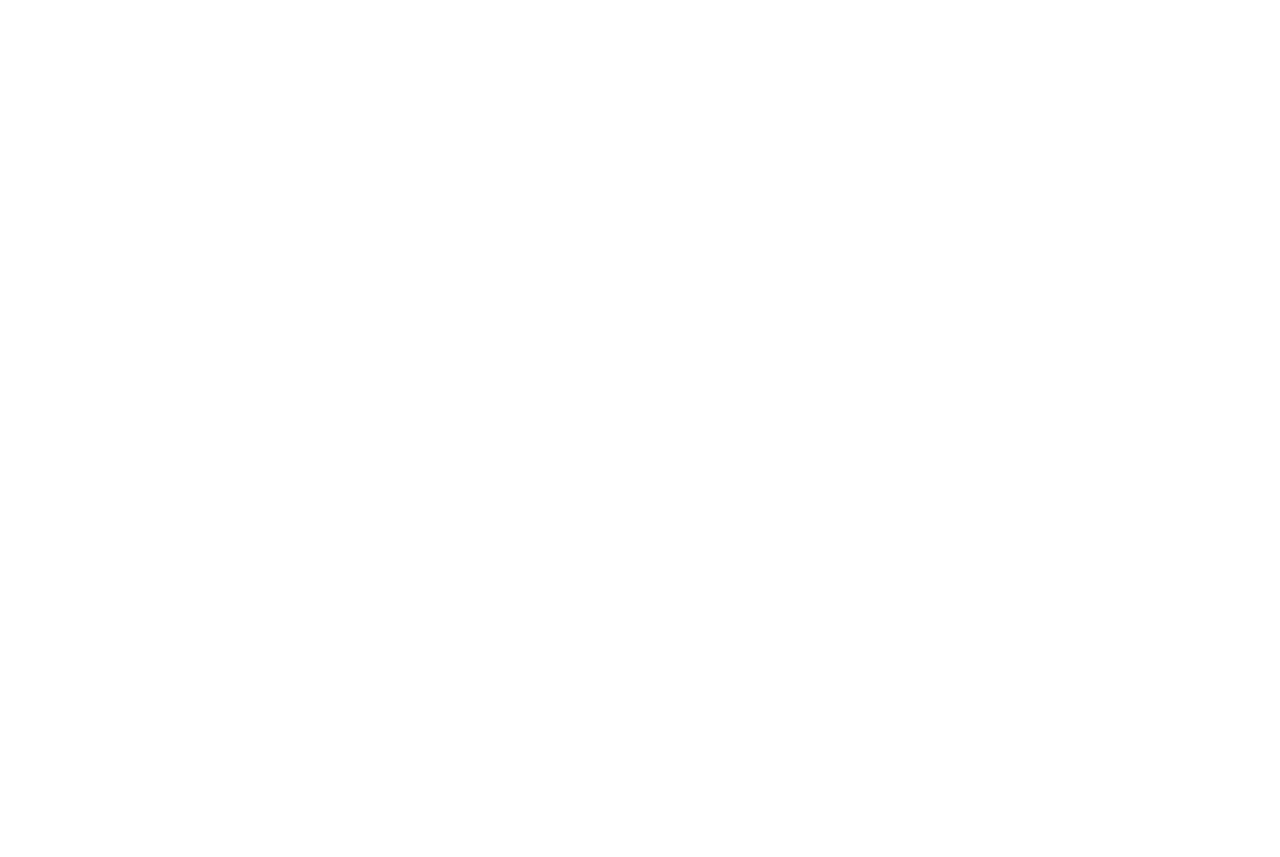
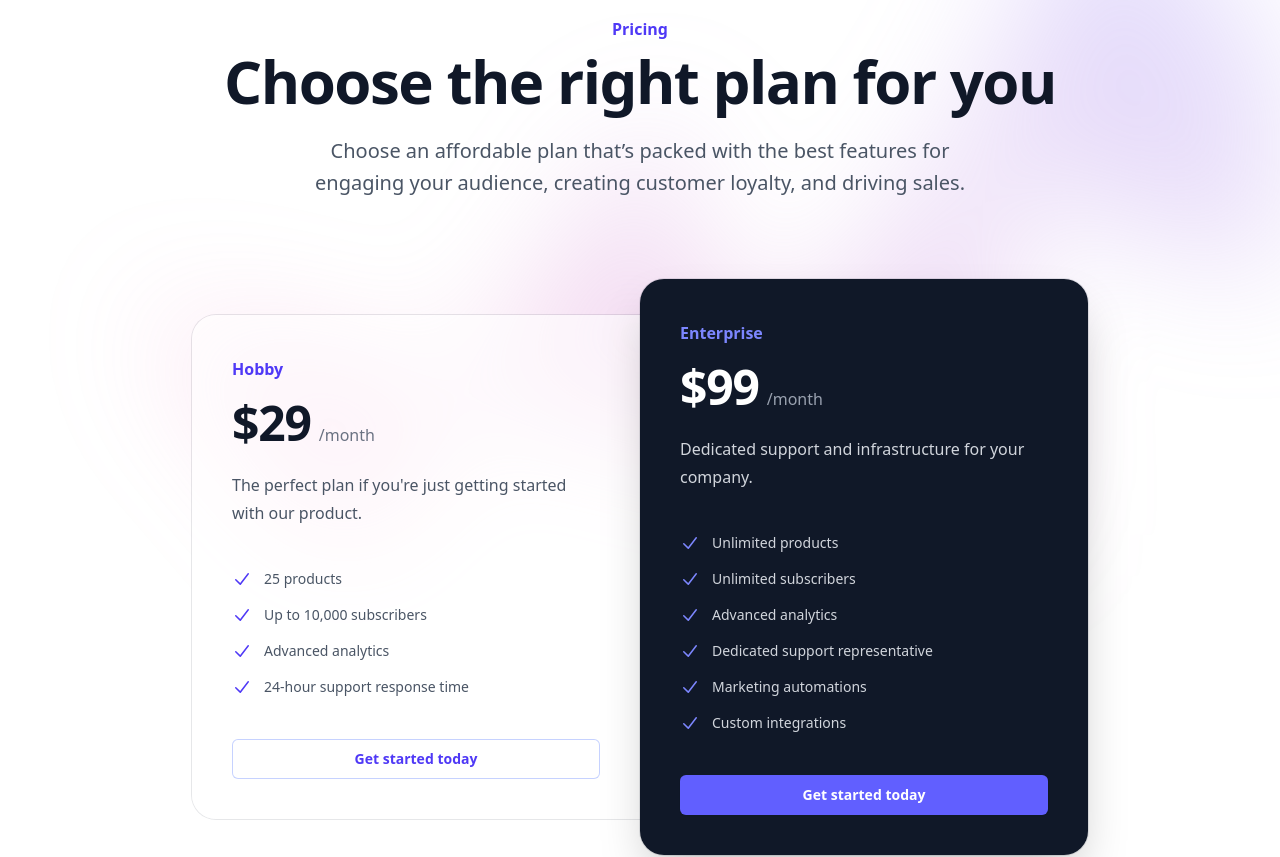
Before and after one commit to las-qwerty/portfolio, a React (Vite) app: page / in a window 1280 px wide. Shown: the part 2340-3197 px from the top of the page. Before the commit the page ends 2267 px from the top, so only its background shows below. Built offline with nearby package versions, Linux system fonts and the light colour scheme.

Commit message:
services section and pricing

```diff
--- a/src/pages/Contents.jsx
+++ b/src/pages/Contents.jsx
@@ -16,6 +16,7 @@
 import project2 from "../assets/gencool-website.png";
 import project3 from "../assets/exclusiveblanks-web.png";
 import { Button } from "@headlessui/react";
+import { CheckIcon } from "@heroicons/react/20/solid";
 
 const text = "Hello!";
 const letters = text.split("");
@@ -27,7 +28,7 @@
       alt={`${skill.name} logo`}
       className="w-16 h-16 mb-2 object-contain"
     />
-    <p className="text-base font-medium text-gray-800 mt-1">{skill.name}</p>
+    <p className="text-xs font-medium text-gray-800 mt-1">{skill.name}</p>
   </div>
 );
 
@@ -60,6 +61,44 @@
     </div>
   </div>
 );
+
+const tiers = [
+  {
+    name: "Hobby",
+    id: "tier-hobby",
+    href: "#",
+    priceMonthly: "$29",
+    description:
+      "The perfect plan if you're just getting started with our product.",
+    features: [
+      "25 products",
+      "Up to 10,000 subscribers",
+      "Advanced analytics",
+      "24-hour support response time",
+    ],
+    featured: false,
+  },
+  {
+    name: "Enterprise",
+    id: "tier-enterprise",
+    href: "#",
+    priceMonthly: "$99",
+    description: "Dedicated support and infrastructure for your company.",
+    features: [
+      "Unlimited products",
+      "Unlimited subscribers",
+      "Advanced analytics",
+      "Dedicated support representative",
+      "Marketing automations",
+      "Custom integrations",
+    ],
+    featured: true,
+  },
+];
+
+function classNames(...classes) {
+  return classes.filter(Boolean).join(" ");
+}
 
 export default function Contents() {
   const portfolio_cards = [
@@ -324,6 +363,117 @@
           </div>
         </div>
       </div>
+
+      <div className="relative isolate bg-white px-6 py-24 sm:py-32 lg:px-8">
+        <div
+          aria-hidden="true"
+          className="absolute inset-x-0 -top-3 -z-10 transform-gpu overflow-hidden px-36 blur-3xl"
+        >
+          <div
+            style={{
+              clipPath:
+                "polygon(74.1% 44.1%, 100% 61.6%, 97.5% 26.9%, 85.5% 0.1%, 80.7% 2%, 72.5% 32.5%, 60.2% 62.4%, 52.4% 68.1%, 47.5% 58.3%, 45.2% 34.5%, 27.5% 76.7%, 0.1% 64.9%, 17.9% 100%, 27.6% 76.8%, 76.1% 97.7%, 74.1% 44.1%)",
+            }}
+            className="mx-auto aspect-1155/678 w-[72.1875rem] bg-linear-to-tr from-[#ff80b5] to-[#9089fc] opacity-30"
+          />
+        </div>
+        <div className="mx-auto max-w-4xl text-center">
+          <h2 className="text-base/7 font-semibold text-indigo-600">Pricing</h2>
+          <p className="mt-2 text-5xl font-semibold tracking-tight text-balance text-gray-900 sm:text-6xl">
+            Choose the right plan for you
+          </p>
+        </div>
+        <p className="mx-auto mt-6 max-w-2xl text-center text-lg font-medium text-pretty text-gray-600 sm:text-xl/8">
+          Choose an affordable plan that’s packed with the best features for
+          engaging your audience, creating customer loyalty, and driving sales.
+        </p>
+        <div className="mx-auto mt-16 grid max-w-lg grid-cols-1 items-center gap-y-6 sm:mt-20 sm:gap-y-0 lg:max-w-4xl lg:grid-cols-2">
+          {tiers.map((tier, tierIdx) => (
+            <div
+              key={tier.id}
+              className={classNames(
+                tier.featured
+                  ? "relative bg-gray-900 shadow-2xl"
+                  : "bg-white/60 sm:mx-8 lg:mx-0",
+                tier.featured
+                  ? ""
+                  : tierIdx === 0
+                  ? "rounded-t-3xl sm:rounded-b-none lg:rounded-tr-none lg:rounded-bl-3xl"
+                  : "sm:rounded-t-none lg:rounded-tr-3xl lg:rounded-bl-none",
+                "rounded-3xl p-8 ring-1 ring-gray-900/10 sm:p-10"
+              )}
+            >
+              <h3
+                id={tier.id}
+                className={classNames(
+                  tier.featured ? "text-indigo-400" : "text-indigo-600",
+                  "text-base/7 font-semibold"
+                )}
+              >
+                {tier.name}
+              </h3>
+              <p className="mt-4 flex items-baseline gap-x-2">
+                <span
+                  className={classNames(
+                    tier.featured ? "text-white" : "text-gray-900",
+                    "text-5xl font-semibold tracking-tight"
+                  )}
+                >
+                  {tier.priceMonthly}
+                </span>
+                <span
+                  className={classNames(
+                    tier.featured ? "text-gray-400" : "text-gray-500",
+                    "text-base"
+                  )}
+                >
+                  /month
+                </span>
+              </p>
+              <p
+                className={classNames(
+                  tier.featured ? "text-gray-300" : "text-gray-600",
+                  "mt-6 text-base/7"
+                )}
+              >
+                {tier.description}
+              </p>
+              <ul
+                role="list"
+                className={classNames(
+                  tier.featured ? "text-gray-300" : "text-gray-600",
+                  "mt-8 space-y-3 text-sm/6 sm:mt-10"
+                )}
+              >
+                {tier.features.map((feature) => (
+                  <li key={feature} className="flex gap-x-3">
+                    <CheckIcon
+                      aria-hidden="true"
+                      className={classNames(
+                        tier.featured ? "text-indigo-400" : "text-indigo-600",
+                        "h-6 w-5 flex-none"
+                      )}
+                    />
+                    {feature}
+                  </li>
+                ))}
+              </ul>
+              <a
+                href={tier.href}
+                aria-describedby={tier.id}
+                className={classNames(
+                  tier.featured
+                    ? "bg-indigo-500 text-white shadow-xs hover:bg-indigo-400 focus-visible:outline-indigo-500"
+                    : "text-indigo-600 ring-1 ring-indigo-200 ring-inset hover:ring-indigo-300 focus-visible:outline-indigo-600",
+                  "mt-8 block rounded-md px-3.5 py-2.5 text-center text-sm font-semibold focus-visible:outline-2 focus-visible:outline-offset-2 sm:mt-10"
+                )}
+              >
+                Get started today
+              </a>
+            </div>
+          ))}
+        </div>
+      </div>
     </>
   );
 }
```
